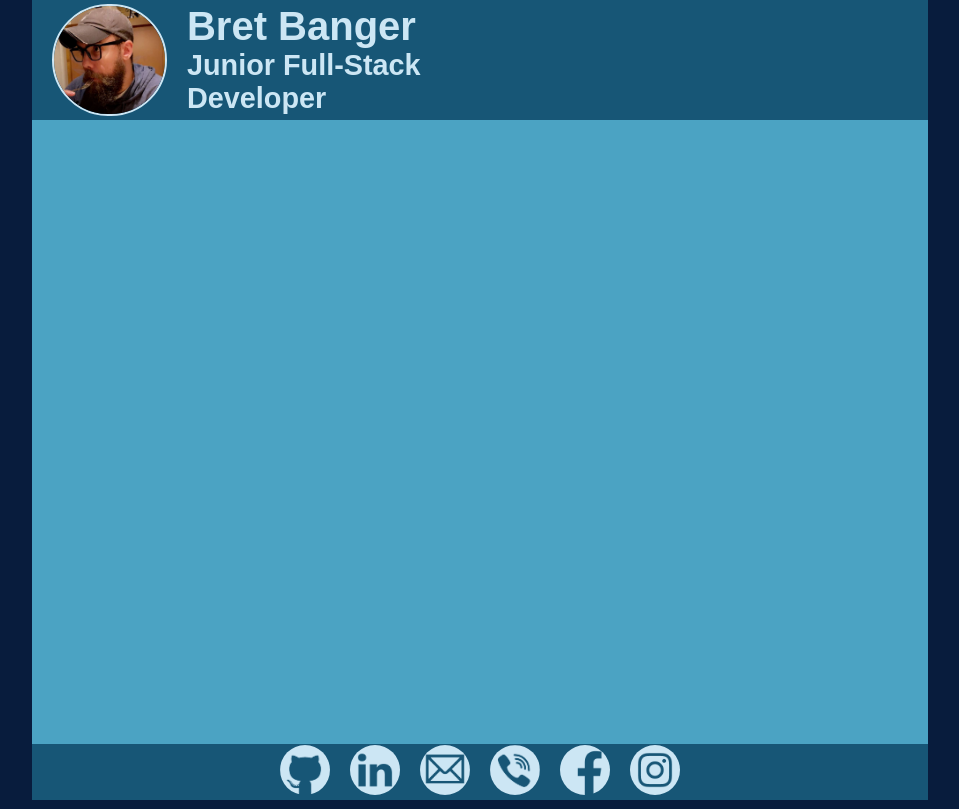
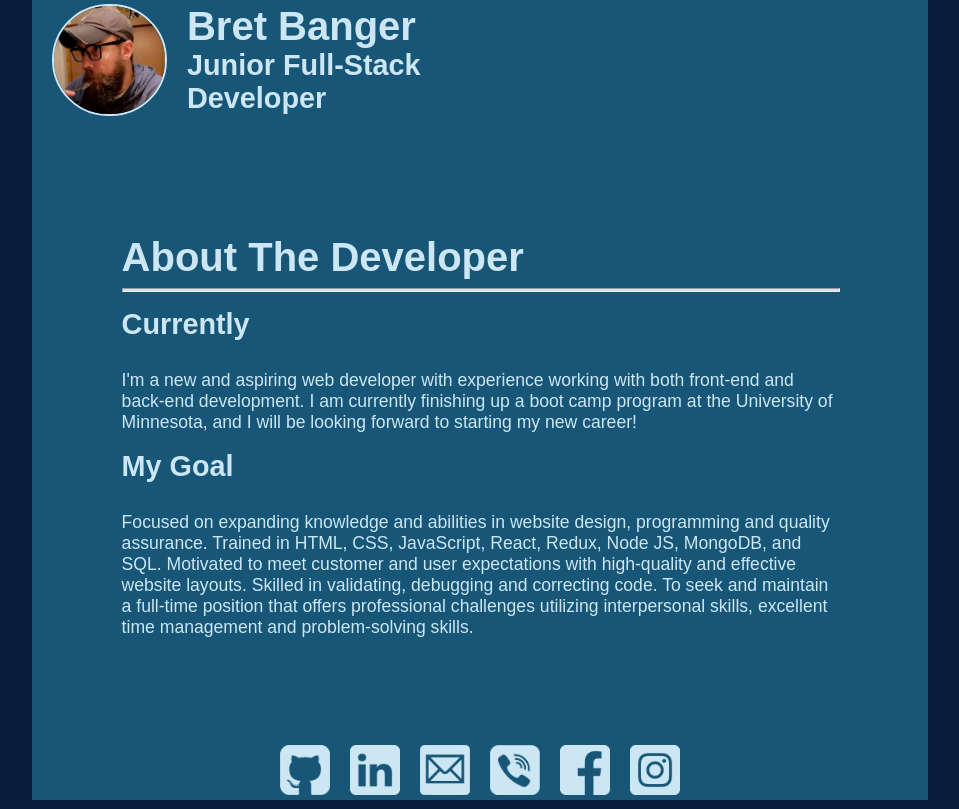
Before and after one commit to Banger484/react-professional-portfolio, a React (Create React App) app: page /about in a window 1280 px wide. Shown: the whole page, without its empty margins (160-1119 px from the left). Built offline with nearby package versions, Linux system fonts and the light colour scheme.

Commit message:
learned how to do some routing with react, finished about page

```diff
--- a/package.json
+++ b/package.json
@@ -8,6 +8,7 @@
     "@testing-library/user-event": "^13.5.0",
     "react": "^18.1.0",
     "react-dom": "^18.1.0",
+    "react-router-dom": "^6.3.0",
     "react-scripts": "5.0.1",
     "web-vitals": "^2.1.4"
   },
--- a/src/App.js
+++ b/src/App.js
@@ -3,12 +3,13 @@ import Header from './components/Header'
 import Content from './components/Content';
 import Footer from './components/Footer'
 
+
 export default function App() {
   return (
     <div className="App">
-      <Header></Header>
-      <Content></Content>
-      <Footer></Footer>
+      <Header />
+      <Content />
+      <Footer />
     </div>
   );
 }
--- a/src/components/About.css
+++ b/src/components/About.css
@@ -0,0 +1,28 @@
+:root {
+    --dark: #175676;
+    --medium: #4ba3c3;
+    --light: #cce6f4;
+}
+
+.about-container {
+    color: var(--light);
+    margin: 0 auto;
+    height: 100%;
+    width: 80%;
+    display: flex;
+    flex-direction: column;
+    justify-content: center;
+    padding: 0 5vw;
+}
+.about-text {
+    font-size: 1.1rem;
+}
+img {
+    height: 200px;
+}
+hr {
+    background-color: var(--light);
+    width: 100%;
+    height: 2px;
+    margin-bottom: 2vh;
+}
--- a/src/components/About.js
+++ b/src/components/About.js
@@ -1,9 +1,32 @@
 import './About.css'
 
 export default function About () {
-    retunrn(
-        <div>
-
+    return (
+        <div className='about-container'>
+            <h1 className='about-heading'>About The Developer</h1>
+            <hr />
+            <div className='about-current'>
+                <h3 className='about-sub-heading'>Currently</h3>
+                <p className='about-text'>
+                I'm a new and aspiring web developer with experience working with
+                both front-end and back-end development. I am currently
+                finishing up a boot camp program at the University of Minnesota, and I
+                will be looking forward to starting my new career!
+                </p>
+            </div>
+            <div className='about-goal'>
+                <h3 className='about-sub-heading'>My Goal</h3>
+                <p className='about-text'>
+                Focused on expanding knowledge and abilities in website design,
+                programming and quality assurance. Trained in HTML, CSS, JavaScript,
+                React, Redux, Node JS, MongoDB, and SQL. Motivated to meet customer and user
+                expectations with high-quality and effective website layouts.
+                Skilled in validating, debugging and correcting code. To seek and
+                maintain a full-time position that offers professional challenges
+                utilizing interpersonal skills, excellent time management and
+                problem-solving skills.
+                </p>
+            </div>
         </div>
     )
 }
--- a/src/components/Content.css
+++ b/src/components/Content.css
@@ -1,11 +1,7 @@
-:root {
-    --dark: #175676;
-    --medium: #4ba3c3;
-    --light: #cce6f4;
-}
-
 .content-main {
     width: 100%;
     height: 78vh;
-    background-color: var(--medium);
+    background-color: var(--dark);
+    margin: 0;
+    padding: 0;
 }
--- a/src/components/Content.js
+++ b/src/components/Content.js
@@ -1,9 +1,16 @@
 import './Content.css'
+import { BrowserRouter as Router, Routes, Route } from 'react-router-dom'
+import About from './About'
+
 
 export default function Content () {
     return (
         <div className='content-main'>
-
+            <Router>
+                <Routes>
+                    <Route path='/about' element={ <About /> } />
+                </Routes>
+            </Router>
         </div>
     )
 }
--- a/src/components/Footer.css
+++ b/src/components/Footer.css
@@ -17,7 +17,6 @@ Footer {
     height: 50px;
     width: 50px;
     margin: 10px;
-    border-radius: 250px;
 }
 
 @media only screen and (max-width: 420px) {
--- a/src/components/Header.css
+++ b/src/components/Header.css
@@ -1,4 +1,5 @@
 :root {
+    --darkest: #081c3d;
     --dark: #175676;
     --medium: #4ba3c3;
     --light: #cce6f4;
```
Also changed, not shown: src/index.css (line endings or trailing spaces), 1 other file (tests, documents, lock files or other folders).
